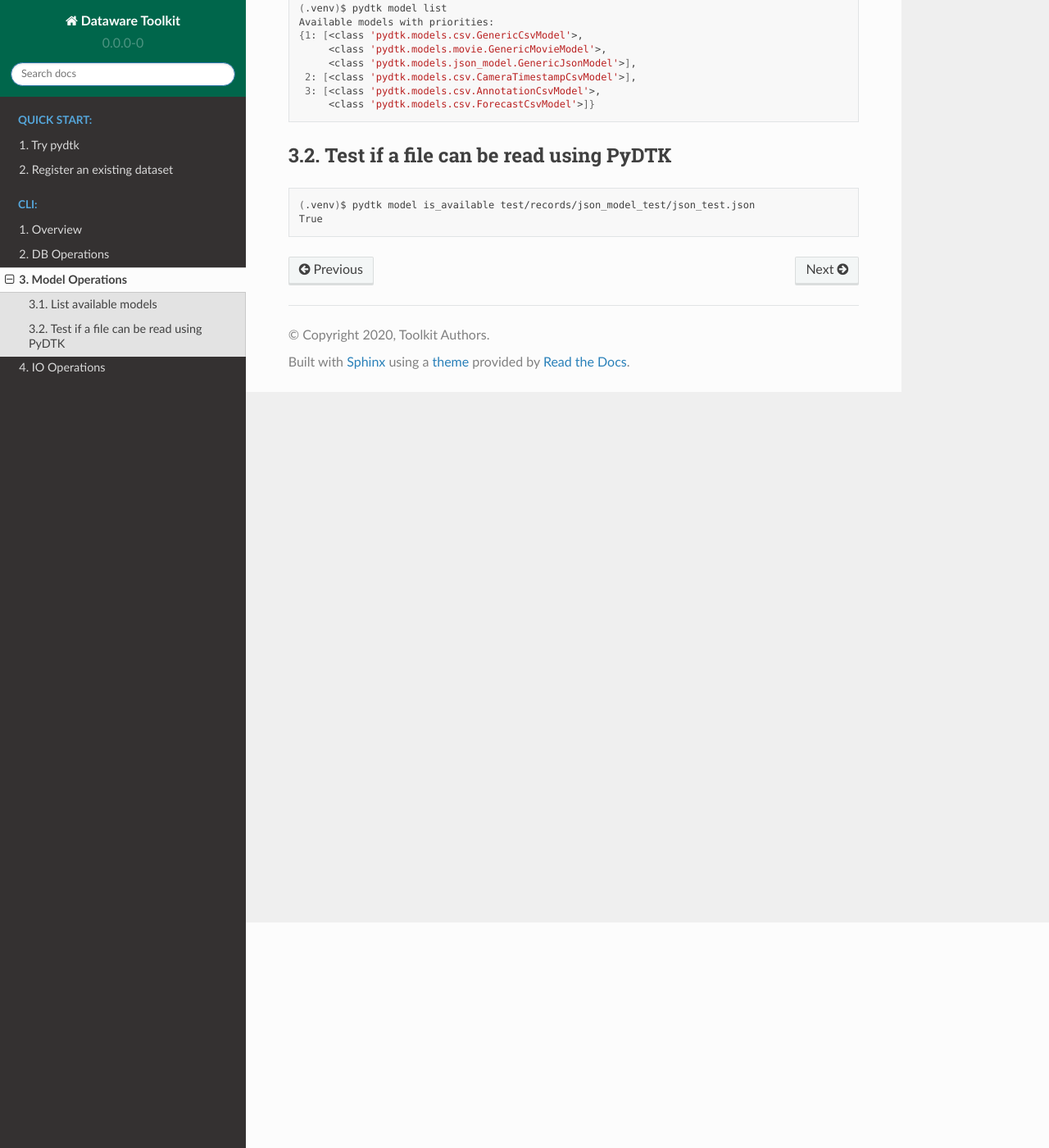
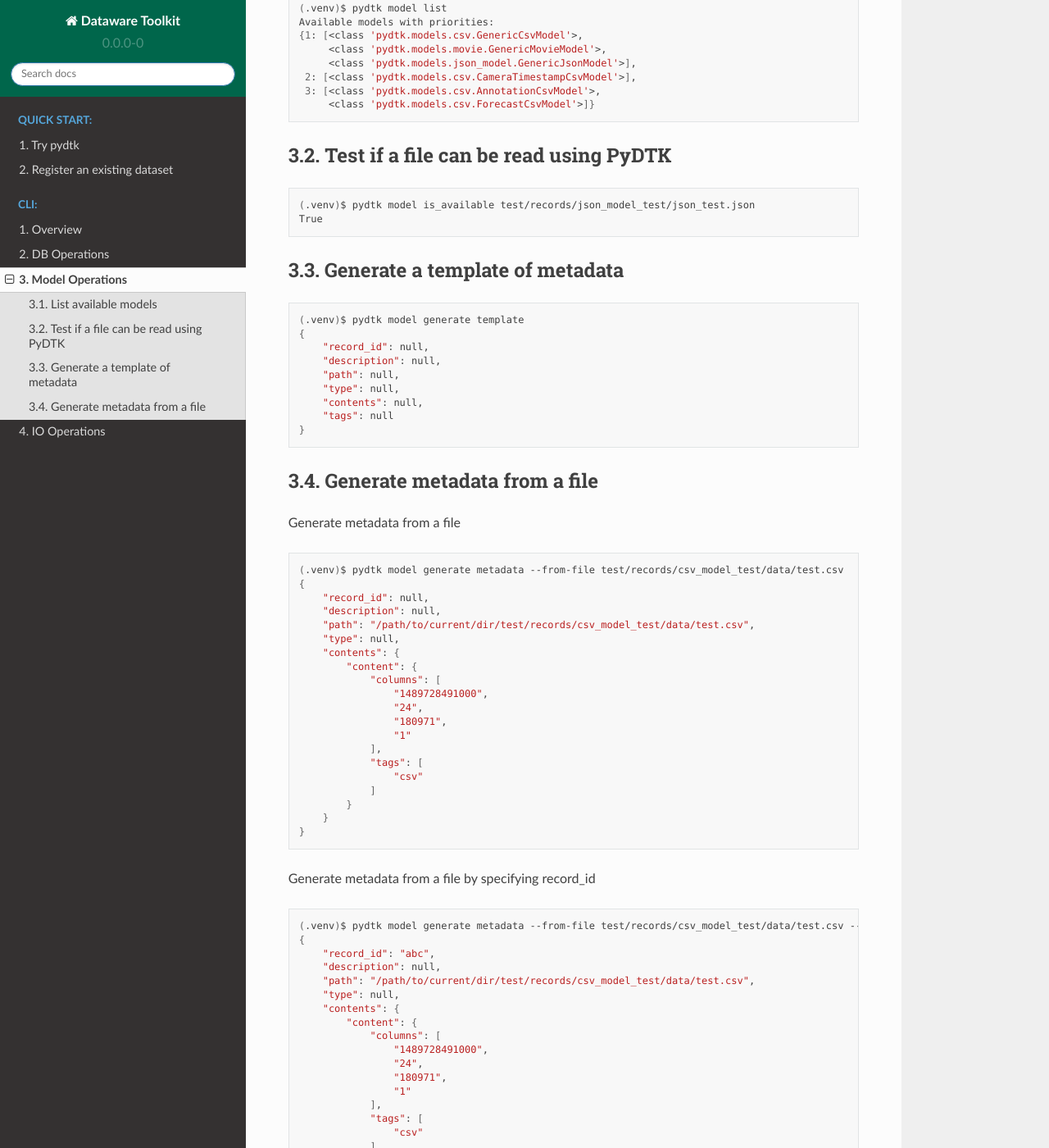
Before and after one commit to dataware-tools/pydtk, a Sphinx documentation site: the page built from doc/source/CLI/03_model_operations.rst, in a window 1280 px wide and 1400 px high, scrolled down 275 px. Shown: the whole window at 82% size. Built offline with Sphinx 7.4.7 and the Read the Docs theme 2.0.0, drawn with Linux system fonts in a browser that asks for light colours; pages that are not in the unit, such as notebooks, are missing from menus; some of the changed text lies outside the part shown.

Commit message:
Merge `make_meta` into CLI

```diff
--- a/doc/source/CLI/03_model_operations.rst
+++ b/doc/source/CLI/03_model_operations.rst
@@ -27,3 +27,111 @@ Test if a file can be read using PyDTK
 
     (.venv)$ pydtk model is_available test/records/json_model_test/json_test.json
     True
+
+
+
+Generate a template of metadata
+***********
+
+.. code-block:: bash
+
+    (.venv)$ pydtk model generate template
+    {
+        "record_id": null,
+        "description": null,
+        "path": null,
+        "type": null,
+        "contents": null,
+        "tags": null
+    }
+
+
+
+Generate metadata from a file
+***********
+
+Generate metadata from a file
+
+.. code-block:: bash
+
+    (.venv)$ pydtk model generate metadata --from-file test/records/csv_model_test/data/test.csv
+    {
+        "record_id": null,
+        "description": null,
+        "path": "/path/to/current/dir/test/records/csv_model_test/data/test.csv",
+        "type": null,
+        "contents": {
+            "content": {
+                "columns": [
+                    "1489728491000",
+                    "24",
+                    "180971",
+                    "1"
+                ],
+                "tags": [
+                    "csv"
+                ]
+            }
+        }
+    }
+
+
+Generate metadata from a file by specifying record_id
+
+.. code-block:: bash
+
+    (.venv)$ pydtk model generate metadata --from-file test/records/csv_model_test/data/test.csv --record_id abc
+    {
+        "record_id": "abc",
+        "description": null,
+        "path": "/path/to/current/dir/test/records/csv_model_test/data/test.csv",
+        "type": null,
+        "contents": {
+            "content": {
+                "columns": [
+                    "1489728491000",
+                    "24",
+                    "180971",
+                    "1"
+                ],
+                "tags": [
+                    "csv"
+                ]
+            }
+        }
+    }
+
+Generate metadata from a file using a template
+
+.. code-block:: bash
+
+    (.venv)$ pydtk model generate metadata --from-file test/records/csv_model_test/data/test.csv --template template.json --record_id abc
+    {
+        "record_id": "abc",
+        "description": null,
+        "path": "/path/to/current/dir/test/records/csv_model_test/data/test.csv",
+        "type": null,
+        "contents": {
+            "content": {
+                "columns": [
+                    "1489728491000",
+                    "24",
+                    "180971",
+                    "1"
+                ],
+                "tags": [
+                    "csv"
+                ]
+            }
+        },
+        "tags": null,
+        "end_timestamp": null,
+        "content_type": null,
+        "data_type": null,
+        "start_timestamp": null,
+        "database_id": null,
+        "key-dict": null,
+        "key-float": null,
+        "key-int": null,
+        "key-str": null
+    }
```
Also changed, not shown: 2 other files.
